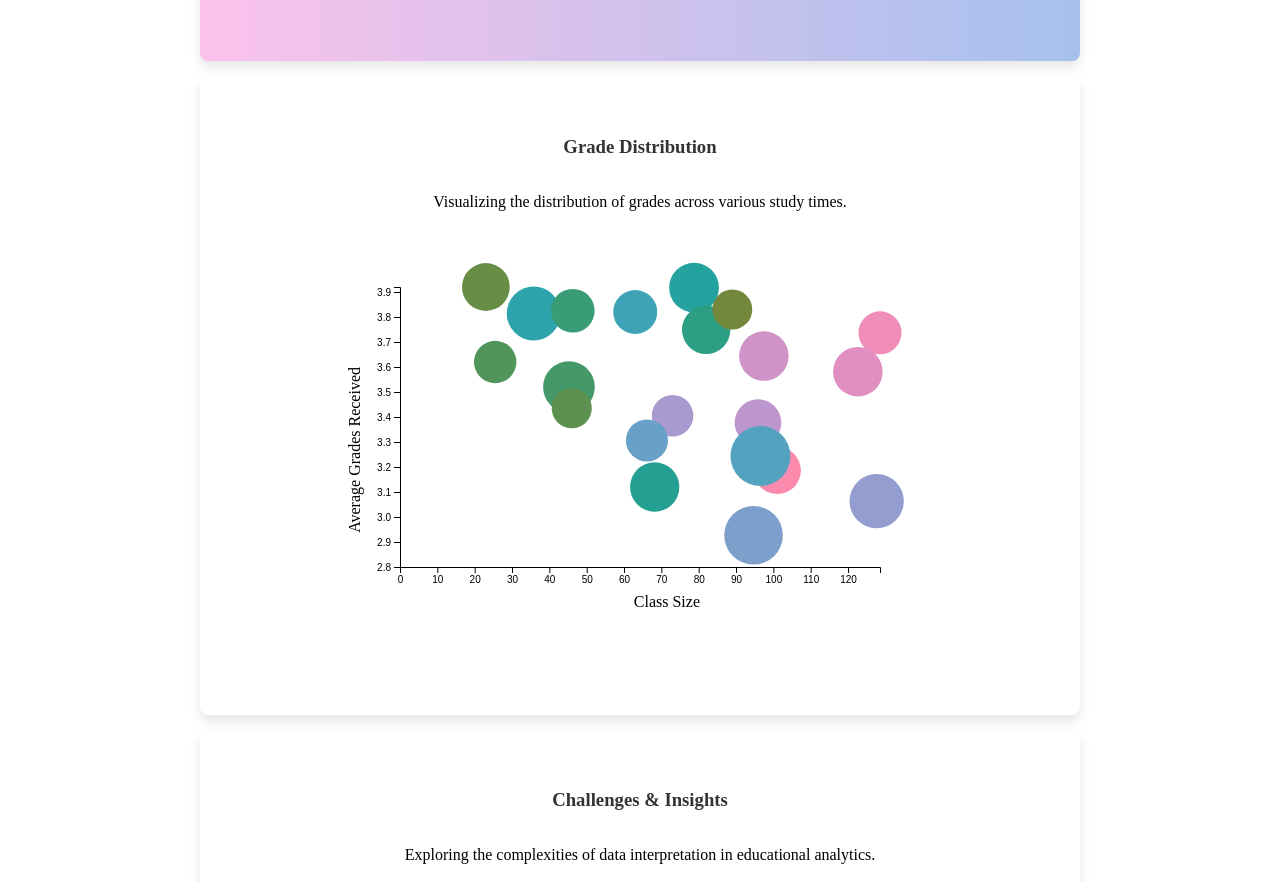
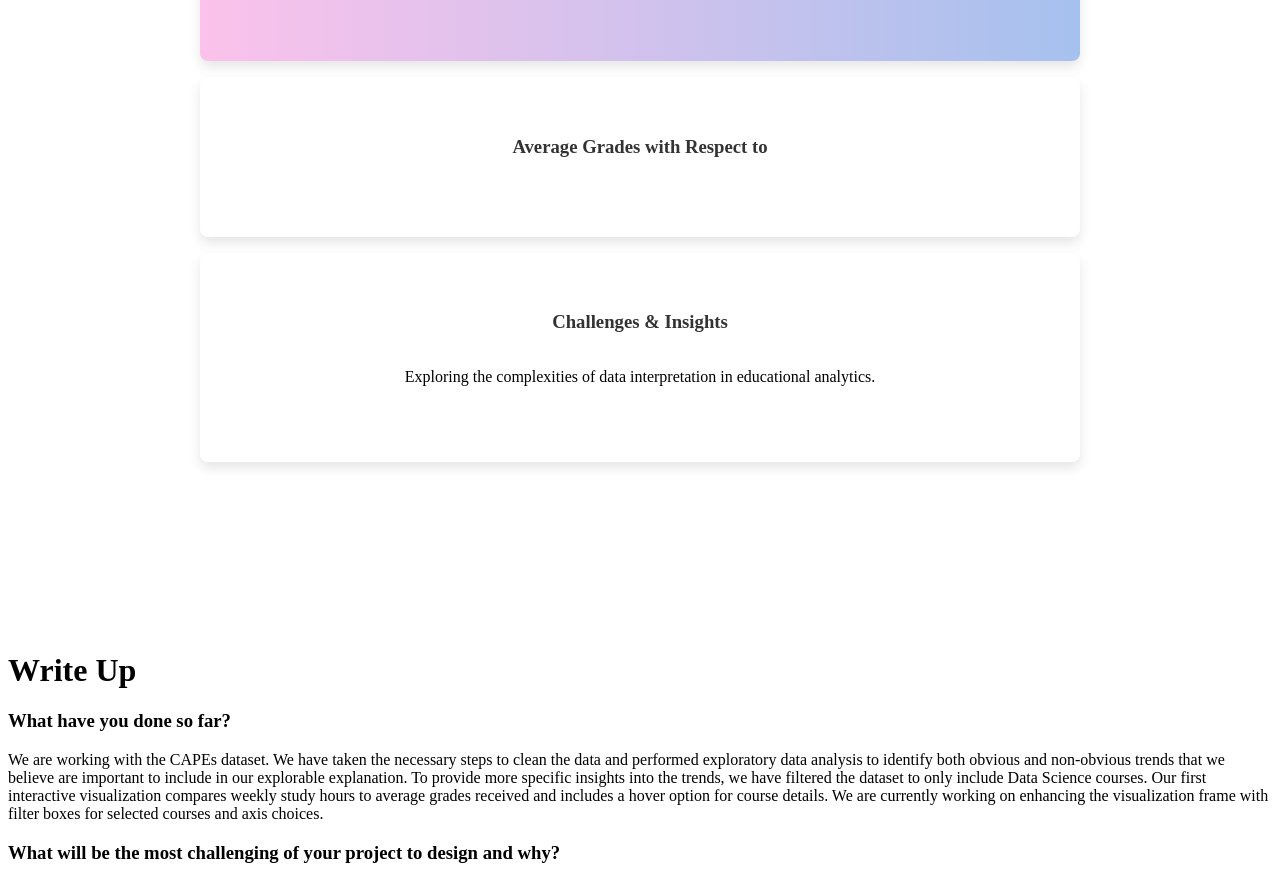
Before and after one commit to gchongg/FinalProject, a SvelteKit app: page / in a window 1280 px wide. Shown: the part 1100-1982 px from the top of the page. Built offline with nearby package versions, Linux system fonts and the light colour scheme.

Commit message:
fix wording

```diff
--- a/src/components/App.svelte
+++ b/src/components/App.svelte
@@ -7,7 +7,7 @@
 
     let data = [];
     let value;
-    const steps = ["Study Time Analysis", "Grade Distribution", "Challenges & Insights"];
+    const steps = ["Study Time Analysis", "Average Grades with Respect to ", "Challenges & Insights"];
 
     onMount(async () => {
         data = await d3.csv('/capes_dsc_clean_v1.csv', d3.autoType);
@@ -33,7 +33,7 @@
                     <p>An in-depth look at how study time impacts grades.</p>
                     <Scatterplot></Scatterplot>
                 {/if}
-                {#if (step === 'Grade Distribution')}
+                {#if (step === 'Average Grades vs. Class Size')}
                     <p>Visualizing the distribution of grades across various study times.</p>
                     <Bubbleplot></Bubbleplot>
                 {/if}
```
